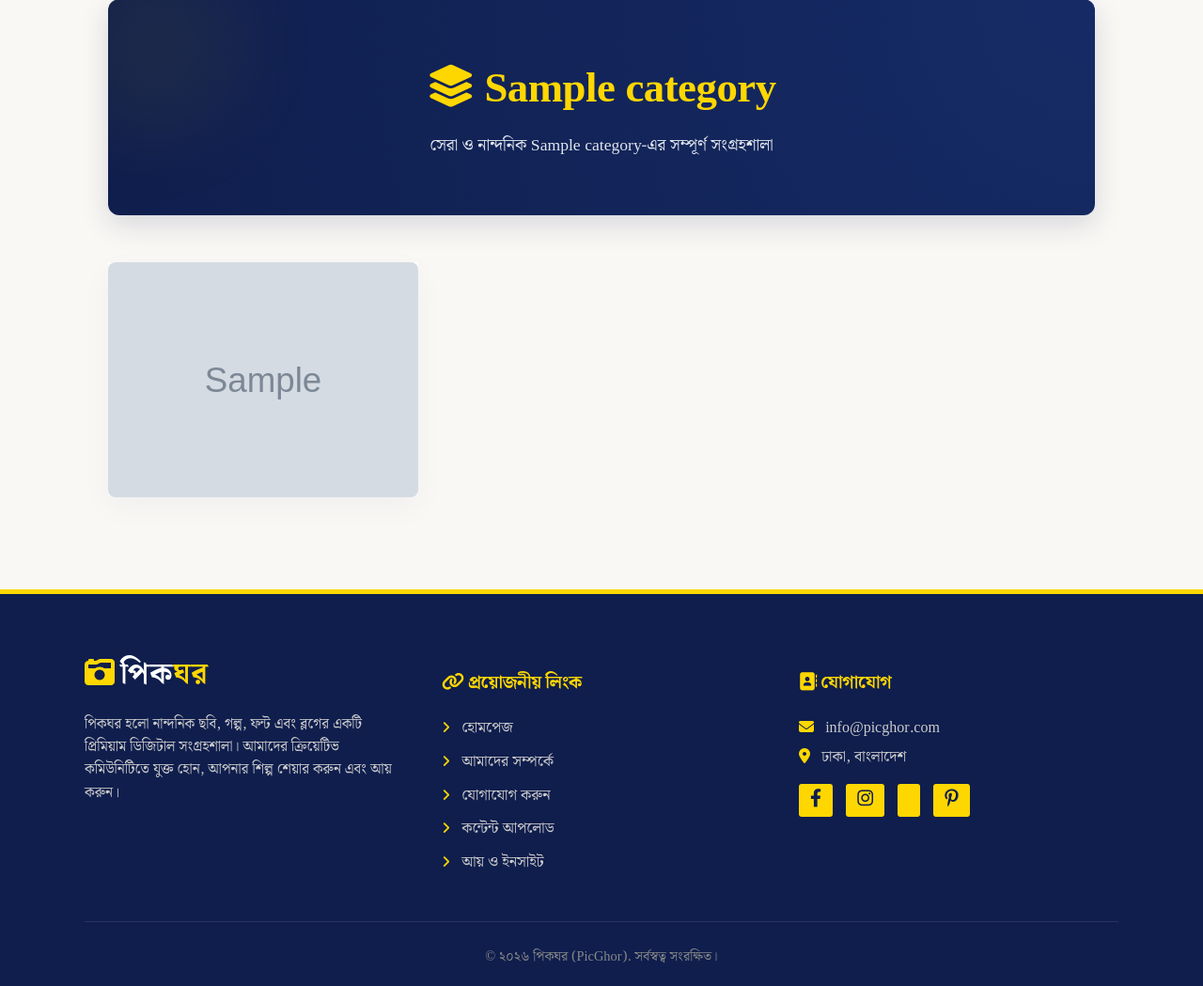
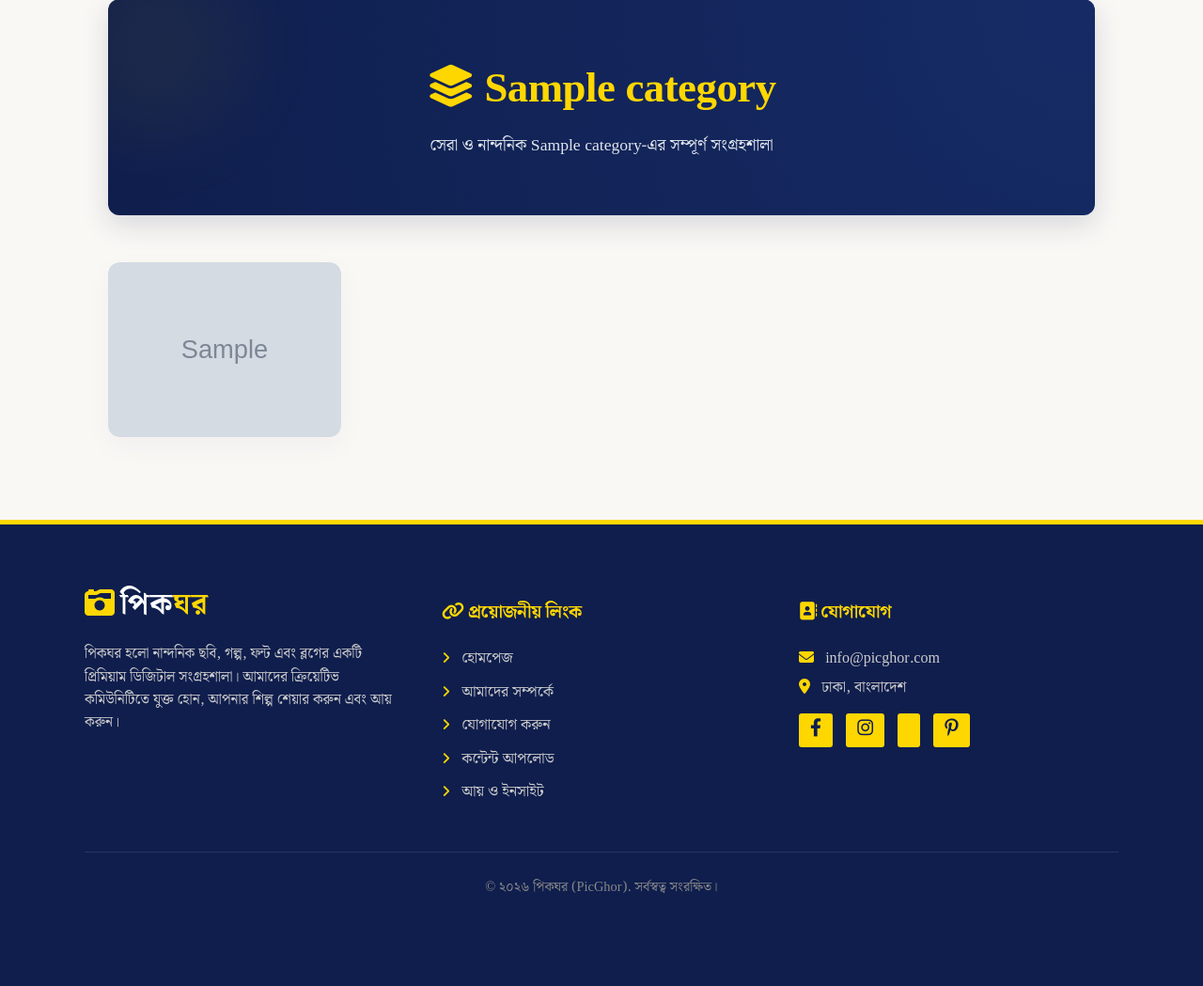
Before and after one commit to siaful2580mm-hub/testing, a Flask app: template templates/category.html in a window 1280 px wide. Shown: the part 137-1186 px from the top of the page at 94% size. After the commit the page ends 1087 px from the top, so only its background shows below. Run offline with Flask 3, Linux system fonts and the light colour scheme; the template is opened without the code that fills it: most values are stand-ins (such as "Sample title", 1, 10 or a date in 2020); grey boxes marked "Sample" are stand-in pictures.

Commit message:
Update category.html

```diff
--- a/templates/category.html
+++ b/templates/category.html
@@ -39,34 +39,110 @@
         margin: 0;
         position: relative; z-index: 1;
     }
+/* =========================================
+       3. Professional Compact Gallery (Pinterest Style)
+    ========================================= */
+    .grid {
+        column-count: 4; /* কলাম ৩টি থেকে বাড়িয়ে ৪টি করা হয়েছে (ছবি ছোট দেখাবে) */
+        column-gap: 20px; /* গ্যাপ একটু কমানো হয়েছে */
+    }
 
-    /* =========================================
-       Premium Card Hover (Pinterest Style)
-    ========================================= */
+    .card {
+        margin-bottom: 20px; /* কার্ডের নিচের গ্যাপ কমানো হয়েছে */
+        display: inline-block;
+        width: 100%;
+        break-inside: avoid; /* ছবি ভেঙে অন্য কলামে যাবে না */
+        border-radius: 12px;
+        overflow: hidden;
+        background: transparent;
+    }
+
     .card-link-wrapper {
-        display: block; position: relative; height: 100%; border-radius: 8px; overflow: hidden;
-        background: var(--surface-color); box-shadow: 0 5px 15px rgba(15, 30, 77, 0.08);
+        display: block;
+        position: relative;
+        border-radius: 12px; /* মডার্ন রাউন্ডেড শেপ */
+        overflow: hidden;
+        background: var(--surface-color);
+        box-shadow: 0 4px 10px rgba(15, 30, 77, 0.05); /* সফট শ্যাডো */
     }
-    .card-img-top { width: 100%; height: 100%; min-height: 250px; object-fit: cover; display: block; transition: transform 0.6s cubic-bezier(0.25, 1, 0.5, 1); }
-    .card-link-wrapper:hover .card-img-top { transform: scale(1.08); }
 
+    .card-img-top {
+        width: 100%;
+        height: auto; /* ফিক্সড হাইট সরিয়ে দেওয়া হয়েছে, ছবি অরিজিনাল রেশিওতে পারফেক্ট দেখাবে */
+        object-fit: cover;
+        display: block;
+        transition: transform 0.6s cubic-bezier(0.25, 1, 0.5, 1);
+    }
+
+    /* জুম এনিমেশন */
+    .card-link-wrapper:hover .card-img-top {
+        transform: scale(1.08);
+    }
+
+    /* গ্রেডিয়েন্ট কালো পর্দা (স্লিম করা হয়েছে) */
     .card-overlay {
-        position: absolute; top: 0; left: 0; right: 0; bottom: 0;
-        background: linear-gradient(to top, rgba(15, 30, 77, 0.95) 0%, rgba(15, 30, 77, 0.4) 50%, transparent 100%);
-        opacity: 0; transition: opacity 0.4s ease; display: flex; flex-direction: column; justify-content: flex-end; padding: 25px; color: #fff; z-index: 2;
+        position: absolute;
+        top: 0; left: 0; right: 0; bottom: 0;
+        background: linear-gradient(to top, rgba(15, 30, 77, 0.95) 0%, rgba(15, 30, 77, 0.2) 60%, transparent 100%);
+        opacity: 0;
+        transition: opacity 0.3s ease;
+        display: flex;
+        flex-direction: column;
+        justify-content: flex-end;
+        padding: 18px; /* প্যাডিং কমানো হয়েছে যাতে ছবি বেশি দেখা যায় */
+        color: #fff;
+        z-index: 2;
     }
-    .card-link-wrapper:hover .card-overlay { opacity: 1; }
 
-    .card-overlay h3 { color: #fff; margin: 0 0 8px 0; font-size: 1.3rem; font-weight: 700; transform: translateY(20px); transition: transform 0.4s ease; }
-    .card-overlay p { color: #e0e6ed; font-size: 0.9rem; margin-bottom: 15px; transform: translateY(20px); transition: transform 0.4s ease 0.05s; }
-    .card-overlay .author-info { border-top: 1px solid rgba(255, 215, 0, 0.3); padding-top: 12px; margin-top: 0; transform: translateY(20px); transition: transform 0.4s ease 0.1s; display: flex; align-items: center; }
-    .card-overlay .author-info img { width: 30px; height: 30px; border-radius: 50%; margin-right: 10px; border: 2px solid var(--accent); object-fit: cover;}
-    .card-overlay .author-info span { color: var(--accent); font-weight: bold; font-size: 0.85rem; }
+    .card-link-wrapper:hover .card-overlay {
+        opacity: 1;
+    }
+
+    /* ওভারলে এর ভেতরের টেক্সট এনিমেশন (ফন্ট ছোট ও স্মার্ট করা হয়েছে) */
+    .card-overlay h3 {
+        color: #fff; margin: 0 0 5px 0; font-size: 1.1rem; font-weight: 700; line-height: 1.3;
+        transform: translateY(15px); transition: transform 0.4s ease;
+    }
+    .card-overlay p {
+        color: #e0e6ed; font-size: 0.85rem; margin-bottom: 10px; line-height: 1.4;
+        transform: translateY(15px); transition: transform 0.4s ease 0.05s;
+    }
+    .card-overlay .author-info {
+        border-top: 1px solid rgba(255, 255, 255, 0.2); /* বর্ডার হালকা করা হয়েছে */
+        padding-top: 10px; margin-top: 0;
+        transform: translateY(15px); transition: transform 0.4s ease 0.1s;
+        display: flex; align-items: center;
+    }
+    .card-overlay .author-info img {
+        width: 24px; height: 24px; border-radius: 50%; margin-right: 8px; border: 1px solid var(--accent); object-fit: cover;
+    }
+    .card-overlay .author-info span {
+        color: var(--accent); font-weight: bold; font-size: 0.8rem; letter-spacing: 0.5px;
+    }
 
     .card-link-wrapper:hover .card-overlay h3,
     .card-link-wrapper:hover .card-overlay p,
-    .card-link-wrapper:hover .card-overlay .author-info { transform: translateY(0); }
-</style>
+    .card-link-wrapper:hover .card-overlay .author-info {
+        transform: translateY(0);
+    }
+
+    /* =========================================
+       Responsive Grid (স্ক্রিন অনুযায়ী কলাম)
+    ========================================= */
+    @media (max-width: 1100px) {
+        .grid { column-count: 3; } /* ল্যাপটপে ৩টা */
+    }
+    @media (max-width: 768px) {
+        .grid { column-count: 2; column-gap: 15px; } /* ট্যাবলেটে/বড় মোবাইলে ২টা */
+        .card { margin-bottom: 15px; }
+    }
+    @media (max-width: 480px) {
+        .grid { column-count: 2; column-gap: 10px; } /* ছোট মোবাইলেও ২টা কলাম সুন্দর দেখাবে */
+        .card { margin-bottom: 10px; }
+        .card-overlay { padding: 12px; }
+        .card-overlay h3 { font-size: 0.95rem; }
+        .card-overlay p { display: none; } /* মোবাইলে ডেসক্রিপশন লুকানো থাকবে যাতে ছবি ক্লিয়ার দেখা যায় */
+    }</style>
 {% endblock %}
 
 {% block content %}
```
